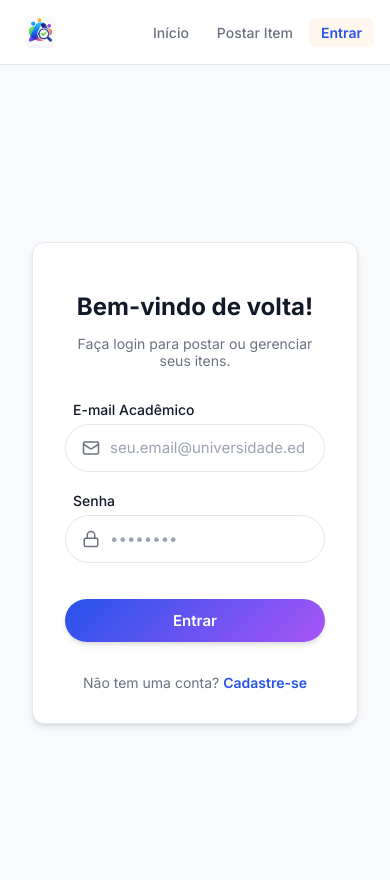
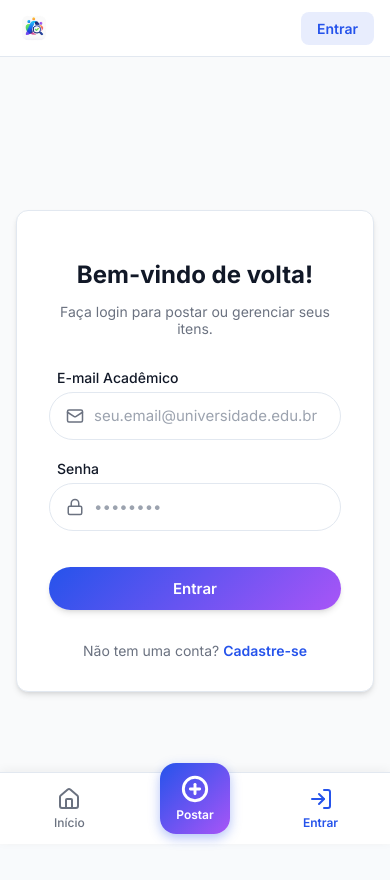
Before and after one commit to iago-pinheiro/AcheiNoCampus, a React (Vite) app in the folder frontend/: page /login in a window 390 px wide. Shown: the top 880 px of the page. Built offline with nearby package versions, Linux system fonts and the light colour scheme; no server answers.

Commit message:
feat: implementa bottom tab bar mobile-first com thumb zone e touch targets de 48px

```diff
--- /dev/null
+++ b/frontend/src/components/layout/BottomNav.css
@@ -0,0 +1,76 @@
+.bottom-nav {
+  position: fixed;
+  bottom: 0;
+  left: 0;
+  right: 0;
+  height: 72px;
+  background-color: var(--color-surface);
+  border-top: 1px solid var(--color-border);
+  display: flex;
+  justify-content: space-around;
+  align-items: center;
+  padding: 0 0.5rem;
+  padding-bottom: env(safe-area-inset-bottom, 0.5rem);
+  z-index: 100;
+  box-shadow: 0 -2px 10px rgba(0, 0, 0, 0.05);
+}
+
+.bottom-nav__item {
+  display: flex;
+  flex-direction: column;
+  align-items: center;
+  justify-content: center;
+  gap: 0.25rem;
+  min-width: 64px;
+  min-height: 56px;
+  padding: 0.5rem 0.75rem;
+  border-radius: 12px;
+  text-decoration: none;
+  color: var(--color-text-muted);
+  transition: all 0.15s ease;
+}
+
+.bottom-nav__item:active {
+  transform: scale(0.95);
+}
+
+.bottom-nav__label {
+  font-size: 0.75rem;
+  font-weight: 500;
+}
+
+.bottom-nav__item--active {
+  color: var(--color-primary-blue);
+}
+
+.bottom-nav__item--active .bottom-nav__label {
+  font-weight: 600;
+}
+
+.bottom-nav__item--action {
+  background: linear-gradient(135deg, var(--color-primary-blue), var(--color-vibrant-purple));
+  color: #fff;
+  border-radius: 16px;
+  margin-top: -20px;
+  padding: 0.75rem 1rem;
+  box-shadow: 0 4px 12px rgba(37, 83, 235, 0.35);
+}
+
+.bottom-nav__item--action .bottom-nav__label {
+  color: #fff;
+  font-weight: 600;
+}
+
+.bottom-nav__item--action:active {
+  transform: scale(0.95) translateY(0);
+}
+
+.bottom-nav__item--action.bottom-nav__item--active {
+  background: linear-gradient(135deg, var(--color-deep-blue), #9333ea);
+}
+
+@media (min-width: 640px) {
+  .bottom-nav {
+    display: none;
+  }
+}
--- /dev/null
+++ b/frontend/src/components/layout/BottomNav.jsx
@@ -0,0 +1,49 @@
+import { Link, useLocation } from 'react-router-dom';
+import { Home, PlusCircle, User, LogIn } from 'lucide-react';
+import { useAuth } from '../../contexts/AuthContext';
+import './BottomNav.css';
+
+export function BottomNav() {
+  const location = useLocation();
+  const { signed } = useAuth();
+
+  const isActive = (path) => location.pathname === path;
+
+  return (
+    <nav className="bottom-nav" aria-label="Navegação principal">
+      <Link
+        to="/"
+        className={`bottom-nav__item ${isActive('/') ? 'bottom-nav__item--active' : ''}`}
+      >
+        <Home size={24} strokeWidth={isActive('/') ? 2.5 : 2} />
+        <span className="bottom-nav__label">Início</span>
+      </Link>
+
+      <Link
+        to="/postar"
+        className={`bottom-nav__item bottom-nav__item--action ${isActive('/postar') ? 'bottom-nav__item--active' : ''}`}
+      >
+        <PlusCircle size={28} strokeWidth={2.5} />
+        <span className="bottom-nav__label">Postar</span>
+      </Link>
+
+      {signed ? (
+        <Link
+          to="/perfil"
+          className={`bottom-nav__item ${isActive('/perfil') ? 'bottom-nav__item--active' : ''}`}
+        >
+          <User size={24} strokeWidth={isActive('/perfil') ? 2.5 : 2} />
+          <span className="bottom-nav__label">Perfil</span>
+        </Link>
+      ) : (
+        <Link
+          to="/login"
+          className={`bottom-nav__item ${isActive('/login') || isActive('/cadastro') ? 'bottom-nav__item--active' : ''}`}
+        >
+          <LogIn size={24} strokeWidth={2} />
+          <span className="bottom-nav__label">Entrar</span>
+        </Link>
+      )}
+    </nav>
+  );
+}
--- a/frontend/src/components/layout/Header.css
+++ b/frontend/src/components/layout/Header.css
@@ -1,9 +1,11 @@
 .header {
   position: sticky;
   top: 0;
-  z-index: 100;
-  background-color: #fff;
-  border-bottom: 1px solid #e5e7eb;
+  z-index: 90;
+  background-color: var(--color-surface);
+  border-bottom: 1px solid var(--color-border);
+  backdrop-filter: blur(8px);
+  background-color: rgba(255, 255, 255, 0.9);
 }
 
 .header__inner {
@@ -12,8 +14,8 @@
   justify-content: space-between;
   max-width: 768px;
   margin: 0 auto;
-  padding: 0 1rem;
-  height: 64px; /* Aumentado um pouco */
+  padding: 0.75rem 1rem;
+  height: 56px;
 }
 
 .header__logo {
@@ -21,50 +23,60 @@
   align-items: center;
   gap: 0.5rem;
   text-decoration: none;
-  height: 100%;
 }
 
 .header__logo-img {
-  height: 48px; /* Aumentei um pouco para ficar nítido */
+  height: 36px;
   width: auto;
-  margin-top: -16px;
-  margin-bottom: -16px; /* ajustando borda transparente se houver */
 }
 
 .header__logo-text {
   font-family: var(--font-title);
   font-size: 1.125rem;
-  font-weight: 800;
+  font-weight: 700;
   color: var(--color-text-main);
 }
 
-@media (max-width: 640px) {
+.header__login-btn {
+  padding: 0.5rem 1rem;
+  border-radius: 8px;
+  font-size: 0.875rem;
+  font-weight: 600;
+  color: var(--color-primary-blue);
+  text-decoration: none;
+  background-color: rgba(37, 83, 235, 0.1);
+  transition: background-color 0.15s;
+}
+
+.header__login-btn:hover {
+  background-color: rgba(37, 83, 235, 0.2);
+}
+
+.header__user-btn {
+  display: flex;
+  align-items: center;
+  justify-content: center;
+  width: 40px;
+  height: 40px;
+  border: none;
+  background: linear-gradient(135deg, var(--color-primary-blue), var(--color-vibrant-purple));
+  border-radius: 50%;
+  cursor: pointer;
+  transition: transform 0.15s;
+}
+
+.header__user-btn:active {
+  transform: scale(0.95);
+}
+
+.header__user-avatar {
+  color: #fff;
+  font-size: 1rem;
+  font-weight: 600;
+}
+
+@media (max-width: 480px) {
   .header__logo-text {
-    display: none; /* Hide text on small screens, keep just the icon */
+    display: none;
   }
 }
-
-.header__nav {
-  display: flex;
-  gap: 0.25rem;
-}
-
-.header__link {
-  padding: 0.375rem 0.75rem;
-  border-radius: 6px;
-  font-size: 0.875rem;
-  font-weight: 500;
-  color: #6b7280;
-  text-decoration: none;
-  transition: background-color 0.15s, color 0.15s;
-}
-
-.header__link:hover {
-  background-color: #f3f4f6;
-  color: #111827;
-}
-
-.header__link--active {
-  background-color: #fff7ed;
-  color: #ea580c;
-}
--- a/frontend/src/components/layout/Header.jsx
+++ b/frontend/src/components/layout/Header.jsx
@@ -1,14 +1,12 @@
-import { Link, useLocation, useNavigate } from 'react-router-dom';
+import { Link, useNavigate } from 'react-router-dom';
 import { useAuth } from '../../contexts/AuthContext';
-import { LogOut } from 'lucide-react';
-import logoTitle from '../../assets/logo_title.png';
+import { LogOut, User } from 'lucide-react';
 import logoMobile from '../../assets/logo_mobile.png';
 import './Header.css';
 
 export function Header() {
-  const location = useLocation();
   const navigate = useNavigate();
-  const { signed, logout } = useAuth();
+  const { signed, logout, user } = useAuth();
 
   const handleLogout = () => {
     logout();
@@ -19,33 +17,21 @@ export function Header() {
     <header className="header">
       <div className="header__inner">
         <Link to="/" className="header__logo">
-          <img src={logoMobile} alt="Ícone" className="header__logo-img" />
+          <img src={logoMobile} alt="Achei no Campus" className="header__logo-img" />
           <span className="header__logo-text">Achei no Campus</span>
         </Link>
 
-        <nav className="header__nav" aria-label="Navegação principal">
-          <Link to="/" className={`header__link ${location.pathname === '/' ? 'header__link--active' : ''}`}>
-            Início
+        {signed ? (
+          <button onClick={handleLogout} className="header__user-btn" aria-label="Sair">
+            <span className="header__user-avatar">
+              {user?.name?.charAt(0)?.toUpperCase() || 'U'}
+            </span>
+          </button>
+        ) : (
+          <Link to="/login" className="header__login-btn">
+            Entrar
           </Link>
-          <Link to="/postar" className={`header__link ${location.pathname === '/postar' ? 'header__link--active' : ''}`}>
-            Postar Item
-          </Link>
-
-          {signed ? (
-            <>
-              <Link to="/perfil" className={`header__link ${location.pathname === '/perfil' ? 'header__link--active' : ''}`}>
-                Perfil
-              </Link>
-              <button onClick={handleLogout} className="header__link" style={{ display: 'flex', alignItems: 'center', gap: '0.25rem', border: 'none', background: 'transparent', cursor: 'pointer' }} aria-label="Sair">
-                Sair <LogOut size={16} />
-              </button>
-            </>
-          ) : (
-            <Link to="/login" className={`header__link ${location.pathname === '/login' ? 'header__link--active' : ''}`} style={{ fontWeight: 600, color: 'var(--color-primary-blue)' }}>
-              Entrar
-            </Link>
-          )}
-        </nav>
+        )}
       </div>
     </header>
   );
--- a/frontend/src/components/layout/Layout.css
+++ b/frontend/src/components/layout/Layout.css
@@ -2,7 +2,7 @@
   min-height: 100vh;
   display: flex;
   flex-direction: column;
-  background-color: #f9fafb;
+  padding-bottom: 72px;
 }
 
 .main-container {
@@ -10,5 +10,15 @@
   width: 100%;
   max-width: 768px;
   margin: 0 auto;
-  padding: 1.5rem 1rem;
+  padding: 0;
 }
+
+@media (min-width: 640px) {
+  .app-shell {
+    padding-bottom: 0;
+  }
+
+  .bottom-nav {
+    display: none;
+  }
+}
--- a/frontend/src/components/layout/Layout.jsx
+++ b/frontend/src/components/layout/Layout.jsx
@@ -1,5 +1,6 @@
 import { Outlet } from 'react-router-dom';
 import { Header } from './Header';
+import { BottomNav } from './BottomNav';
 import './Layout.css';
 
 export function Layout() {
@@ -9,6 +10,7 @@ export function Layout() {
       <main className="main-container">
         <Outlet />
       </main>
+      <BottomNav />
     </div>
   );
 }
```
